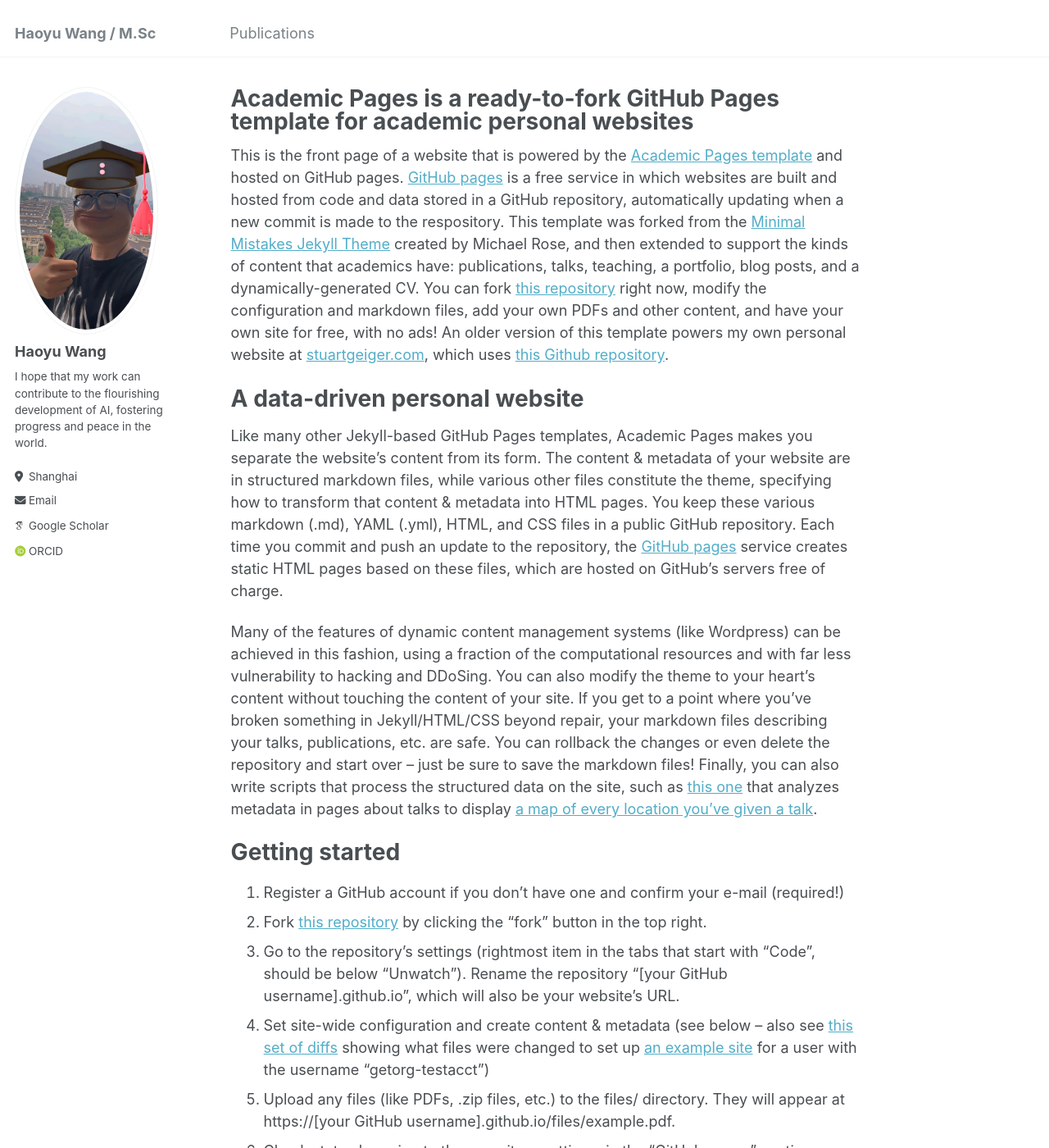
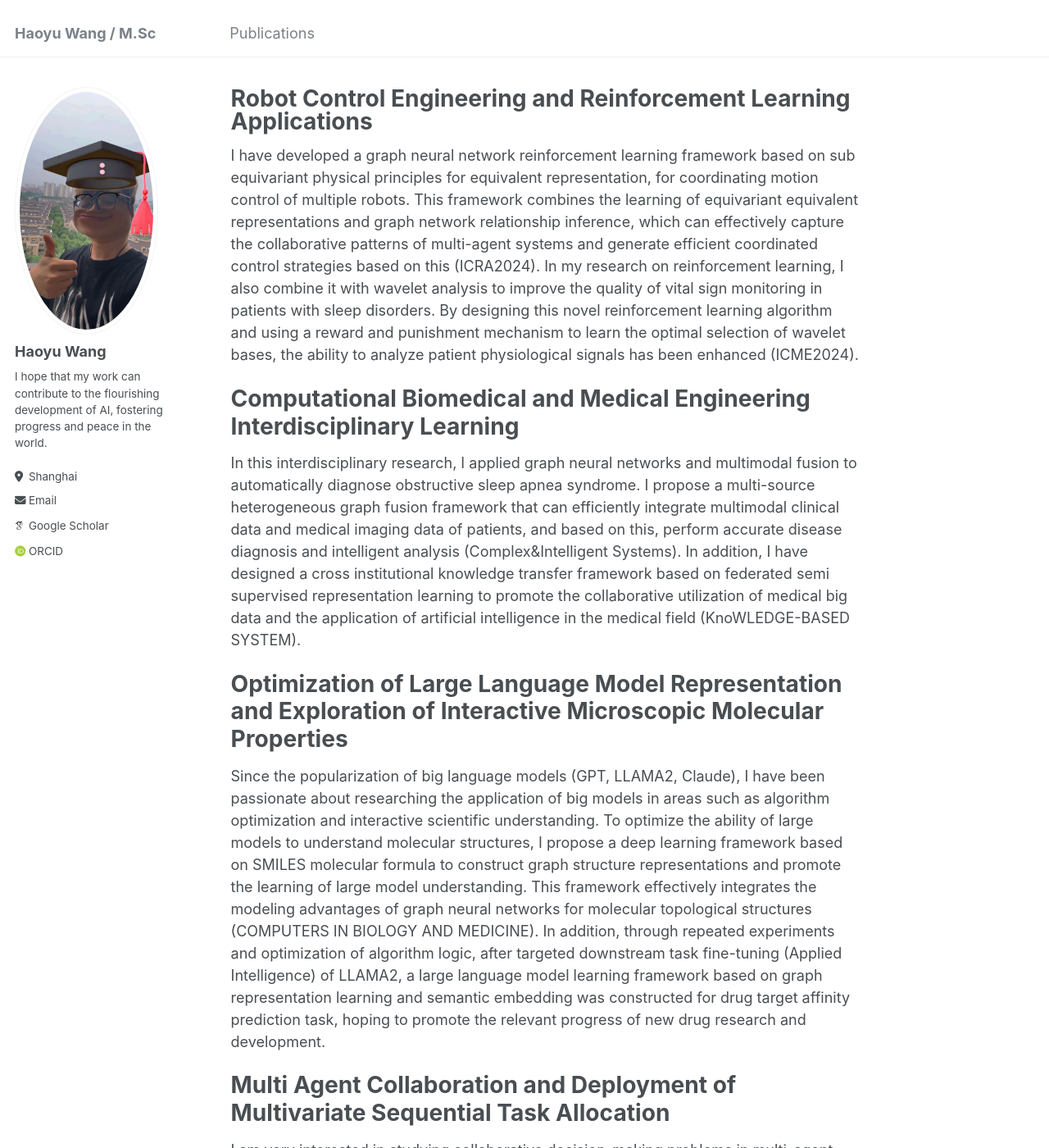
Before and after one commit to AmbitYuki/AmbitYuki.github.io, a Jekyll site: the page built from _pages/about.md, in a window 1280 px wide and 1400 px high. Shown: the whole window at 82% size. Built offline with Jekyll 4.4.1, drawn with Linux system fonts in a browser that asks for light colours; some web fonts are replaced; some of the changed text lies outside the part shown.

Commit message:
Update about.md

```diff
--- a/_pages/about.md
+++ b/_pages/about.md
@@ -1,49 +1,34 @@
 ---
 permalink: /
-title: "Academic Pages is a ready-to-fork GitHub Pages template for academic personal websites"
+title: "Robot Control Engineering and Reinforcement Learning Applications"
 author_profile: true
 redirect_from:
   - /about/
   - /about.html
 ---
 
-This is the front page of a website that is powered by the [Academic Pages template](https://github.com/academicpages/academicpages.github.io) and hosted on GitHub pages. [GitHub pages](https://pages.github.com) is a free service in which websites are built and hosted from code and data stored in a GitHub repository, automatically updating when a new commit is made to the respository. This template was forked from the [Minimal Mistakes Jekyll Theme](https://mmistakes.github.io/minimal-mistakes/) created by Michael Rose, and then extended to support the kinds of content that academics have: publications, talks, teaching, a portfolio, blog posts, and a dynamically-generated CV. You can fork [this repository](https://github.com/academicpages/academicpages.github.io) right now, modify the configuration and markdown files, add your own PDFs and other content, and have your own site for free, with no ads! An older version of this template powers my own personal website at [stuartgeiger.com](http://stuartgeiger.com), which uses [this Github repository](https://github.com/staeiou/staeiou.github.io).
+I have developed a graph neural network reinforcement learning framework based on sub equivariant physical principles for equivalent representation, for coordinating motion control of multiple robots. This framework combines the learning of equivariant equivalent representations and graph network relationship inference, which can effectively capture the collaborative patterns of multi-agent systems and generate efficient coordinated control strategies based on this (ICRA2024). In my research on reinforcement learning, I also combine it with wavelet analysis to improve the quality of vital sign monitoring in patients with sleep disorders. By designing this novel reinforcement learning algorithm and using a reward and punishment mechanism to learn the optimal selection of wavelet bases, the ability to analyze patient physiological signals has been enhanced (ICME2024).
 
-A data-driven personal website
+
+Computational Biomedical and Medical Engineering Interdisciplinary Learning
 ======
-Like many other Jekyll-based GitHub Pages templates, Academic Pages makes you separate the website's content from its form. The content & metadata of your website are in structured markdown files, while various other files constitute the theme, specifying how to transform that content & metadata into HTML pages. You keep these various markdown (.md), YAML (.yml), HTML, and CSS files in a public GitHub repository. Each time you commit and push an update to the repository, the [GitHub pages](https://pages.github.com/) service creates static HTML pages based on these files, which are hosted on GitHub's servers free of charge.
+In this interdisciplinary research, I applied graph neural networks and multimodal fusion to automatically diagnose obstructive sleep apnea syndrome. I propose a multi-source heterogeneous graph fusion framework that can efficiently integrate multimodal clinical data and medical imaging data of patients, and based on this, perform accurate disease diagnosis and intelligent analysis (Complex&Intelligent Systems). In addition, I have designed a cross institutional knowledge transfer framework based on federated semi supervised representation learning to promote the collaborative utilization of medical big data and the application of artificial intelligence in the medical field (KnoWLEDGE-BASED SYSTEM).
 
-Many of the features of dynamic content management systems (like Wordpress) can be achieved in this fashion, using a fraction of the computational resources and with far less vulnerability to hacking and DDoSing. You can also modify the theme to your heart's content without touching the content of your site. If you get to a point where you've broken something in Jekyll/HTML/CSS beyond repair, your markdown files describing your talks, publications, etc. are safe. You can rollback the changes or even delete the repository and start over -- just be sure to save the markdown files! Finally, you can also write scripts that process the structured data on the site, such as [this one](https://github.com/academicpages/academicpages.github.io/blob/master/talkmap.ipynb) that analyzes metadata in pages about talks to display [a map of every location you've given a talk](https://academicpages.github.io/talkmap.html).
 
-Getting started
+Optimization of Large Language Model Representation and Exploration of Interactive Microscopic Molecular Properties
 ======
-1. Register a GitHub account if you don't have one and confirm your e-mail (required!)
-1. Fork [this repository](https://github.com/academicpages/academicpages.github.io) by clicking the "fork" button in the top right.
-1. Go to the repository's settings (rightmost item in the tabs that start with "Code", should be below "Unwatch"). Rename the repository "[your GitHub username].github.io", which will also be your website's URL.
-1. Set site-wide configuration and create content & metadata (see below -- also see [this set of diffs](http://archive.is/3TPas) showing what files were changed to set up [an example site](https://getorg-testacct.github.io) for a user with the username "getorg-testacct")
-1. Upload any files (like PDFs, .zip files, etc.) to the files/ directory. They will appear at https://[your GitHub username].github.io/files/example.pdf.
-1. Check status by going to the repository settings, in the "GitHub pages" section
+Since the popularization of big language models (GPT, LLAMA2, Claude), I have been passionate about researching the application of big models in areas such as algorithm optimization and interactive scientific understanding. To optimize the ability of large models to understand molecular structures, I propose a deep learning framework based on SMILES molecular formula to construct graph structure representations and promote the learning of large model understanding. This framework effectively integrates the modeling advantages of graph neural networks for molecular topological structures (COMPUTERS IN BIOLOGY AND MEDICINE). In addition, through repeated experiments and optimization of algorithm logic, after targeted downstream task fine-tuning (Applied Intelligence) of LLAMA2, a large language model learning framework based on graph representation learning and semantic embedding was constructed for drug target affinity prediction task, hoping to promote the relevant progress of new drug research and development.
 
-Site-wide configuration
-------
-The main configuration file for the site is in the base directory in [_config.yml](https://github.com/academicpages/academicpages.github.io/blob/master/_config.yml), which defines the content in the sidebars and other site-wide features. You will need to replace the default variables with ones about yourself and your site's github repository. The configuration file for the top menu is in [_data/navigation.yml](https://github.com/academicpages/academicpages.github.io/blob/master/_data/navigation.yml). For example, if you don't have a portfolio or blog posts, you can remove those items from that navigation.yml file to remove them from the header.
 
-Create content & metadata
-------
-For site content, there is one markdown file for each type of content, which are stored in directories like _publications, _talks, _posts, _teaching, or _pages. For example, each talk is a markdown file in the [_talks directory](https://github.com/academicpages/academicpages.github.io/tree/master/_talks). At the top of each markdown file is structured data in YAML about the talk, which the theme will parse to do lots of cool stuff. The same structured data about a talk is used to generate the list of talks on the [Talks page](https://academicpages.github.io/talks), each [individual page](https://academicpages.github.io/talks/2012-03-01-talk-1) for specific talks, the talks section for the [CV page](https://academicpages.github.io/cv), and the [map of places you've given a talk](https://academicpages.github.io/talkmap.html) (if you run this [python file](https://github.com/academicpages/academicpages.github.io/blob/master/talkmap.py) or [Jupyter notebook](https://github.com/academicpages/academicpages.github.io/blob/master/talkmap.ipynb), which creates the HTML for the map based on the contents of the _talks directory).
 
-**Markdown generator**
+Multi Agent Collaboration and Deployment of Multivariate Sequential Task Allocation
+======
+I am very interested in studying collaborative decision-making problems in multi-agent systems. I have designed a novel framework for representation learning and relational reasoning based on the principle of graph invariance, which is used to efficiently capture the intention interaction patterns of multi-agent systems, providing solutions for tasks such as multi robot collaboration and drone formation (this research is actually similar to the first point). On the other hand, I have also established an attention space time series graph model for multivariate time series prediction, which can accurately depict the spatiotemporal correlation of complex systems and be applied in practical scenarios such as intelligent power scheduling and communication resource optimization.
 
-I have also created [a set of Jupyter notebooks](https://github.com/academicpages/academicpages.github.io/tree/master/markdown_generator
-) that converts a CSV containing structured data about talks or presentations into individual markdown files that will be properly formatted for the Academic Pages template. The sample CSVs in that directory are the ones I used to create my own personal website at stuartgeiger.com. My usual workflow is that I keep a spreadsheet of my publications and talks, then run the code in these notebooks to generate the markdown files, then commit and push them to the GitHub repository.
 
-How to edit your site's GitHub repository
-------
-Many people use a git client to create files on their local computer and then push them to GitHub's servers. If you are not familiar with git, you can directly edit these configuration and markdown files directly in the github.com interface. Navigate to a file (like [this one](https://github.com/academicpages/academicpages.github.io/blob/master/_talks/2012-03-01-talk-1.md) and click the pencil icon in the top right of the content preview (to the right of the "Raw | Blame | History" buttons). You can delete a file by clicking the trashcan icon to the right of the pencil icon. You can also create new files or upload files by navigating to a directory and clicking the "Create new file" or "Upload files" buttons.
 
-Example: editing a markdown file for a talk
-![Editing a markdown file for a talk](/images/editing-talk.png)
+Biomass Algorithm Modeling and Energy Applications
+======
+I have established a machine learning driven mathematical model for biomass pyrolysis process under the guidance of Professor Chen Bin from Shanghai Jiao Tong University. After extensive experiments, we introduced model optimization logic algorithms into the big language model and constructed a new energy model (Fuel) that can efficiently extract knowledge from biomass pyrolysis parameters and process data, achieving precise simulation and optimization of biomass pyrolysis behavior.
 
-For more info
-------
-More info about configuring Academic Pages can be found in [the guide](https://academicpages.github.io/markdown/). The [guides for the Minimal Mistakes theme](https://mmistakes.github.io/minimal-mistakes/docs/configuration/) (which this theme was forked from) might also be helpful.
+(/images/editing-talk.png)
```
